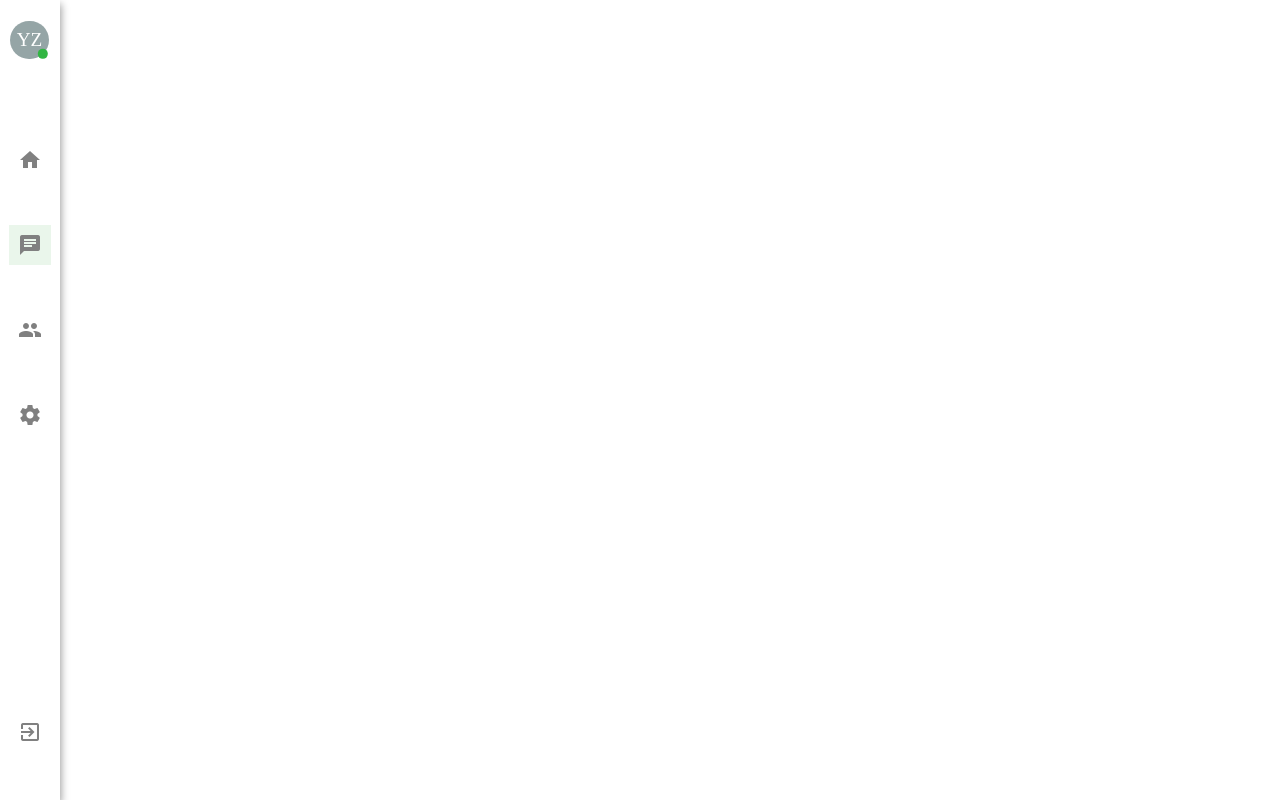
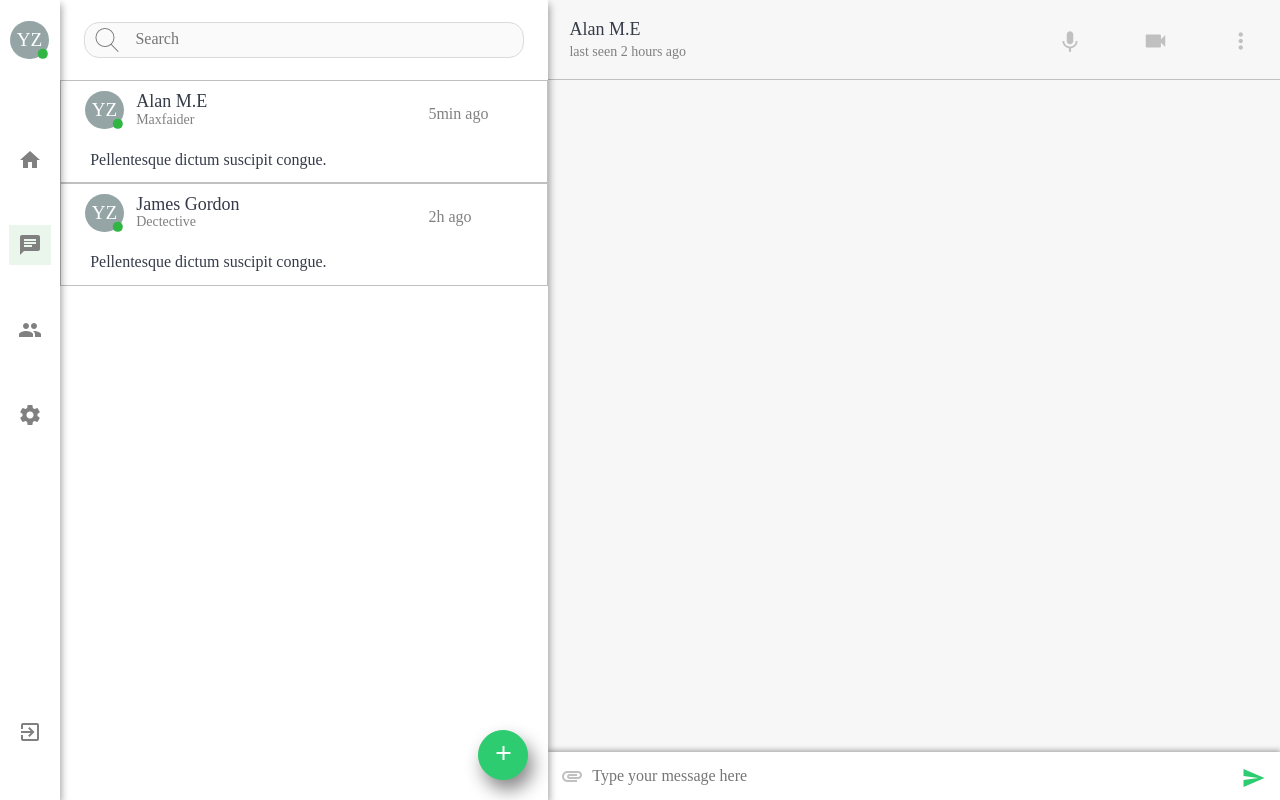
Before and after one commit to Maxfaider/fumoffu-chat, a React app in the folder Fumoffu-chat-front/: page / in a window 1280 px wide. Built offline with nearby package versions, Linux system fonts and the light colour scheme.

Commit message:
changed name class to className, style css

```diff
--- a/Fumoffu-chat-front/src/app/index.jsx
+++ b/Fumoffu-chat-front/src/app/index.jsx
@@ -1,4 +1,6 @@
 import React, { Component } from 'react';
+
+import Viewbuilder from '../views/viewbuilder';
 
 import './app.scss';
 
@@ -20,9 +22,10 @@ export default class App extends Component {
                         <div className="menu-item"> <i className="large material-icons"> settings </i> </div>
                     </section>
                     <section className="options">
-                        <div className="options-item"> <i class="large material-icons"> exit_to_app </i> </div>
+                        <div className="options-item"> <i className="large material-icons"> exit_to_app </i> </div>
                     </section>
                 </div>
+                { Viewbuilder.createChatZone() }
             </div>
         )
     }
--- a/Fumoffu-chat-front/src/componets/conversation-menu/index.jsx
+++ b/Fumoffu-chat-front/src/componets/conversation-menu/index.jsx
@@ -5,19 +5,19 @@ import './conversation-menu.scss';
 export default class ConversationMenu extends Component {
     render() {
         return (
-            <section class="conversation-menu">
-                <div class="user-indentifier">
-                    <div class="title"> Alan M.E </div>
-                    <div class="subtitle"> last seen 2 hours ago </div>
+            <section className="conversation-menu">
+                <div className="user-indentifier">
+                    <div className="title"> Alan M.E </div>
+                    <div className="subtitle"> last seen 2 hours ago </div>
                 </div>
-                <button class="btn btn-conversation-menu">
-                    <i class="material-icons btn-gray font-large"> call </i>
+                <button className="btn btn-conversation-menu">
+                    <i className="material-icons btn-gray font-large"> keyboard_voice </i>
                 </button>
-                <button class="btn btn-conversation-menu">
-                    <i class="material-icons btn-gray font-large"> videocam </i>
+                <button className="btn btn-conversation-menu">
+                    <i className="material-icons btn-gray font-large"> videocam </i>
                 </button>
-                <button class="btn btn-conversation-menu">
-                    <i class="material-icons btn-gray font-large"> more_vert </i>
+                <button className="btn btn-conversation-menu">
+                    <i className="material-icons btn-gray font-large"> more_vert </i>
                 </button>
             </section>
         )
--- a/Fumoffu-chat-front/src/componets/search/index.jsx
+++ b/Fumoffu-chat-front/src/componets/search/index.jsx
@@ -5,8 +5,8 @@ import './search.scss';
 export default class Search extends Component {
     render() {
         return (
-            <section class="search">
-                <input class="search-text" type="text" placeholder="Search" />
+            <section className="search">
+                <input className="search-text" type="text" placeholder="Search" />
             </section>
         )
     }
--- a/Fumoffu-chat-front/src/views/chat-zone/chat-zone.scss
+++ b/Fumoffu-chat-front/src/views/chat-zone/chat-zone.scss
@@ -9,6 +9,25 @@
         background-color: #FFFFFF;
         box-shadow: 1px 4px 8px 0 rgba(0, 0, 0, 0.4);
         z-index: 2;
+
+        .add-friends {
+            display: flex;
+            justify-content: flex-end;
+            flex-grow: 1;
+            padding: 2%;
+            padding-right: 4%;
+
+            .btn-round-add {
+                box-shadow: 5px 10px 18px #888888;
+                background-color: #2ecc71;
+                color: white;
+                border: 1px solid #2ecc71;
+                border-radius: 50%;
+                height: 50px;
+                width: 50px;
+                z-index: 3;
+            }
+        }
     }
 
     .conversation-zone {
@@ -16,6 +35,39 @@
         flex-direction: column;
         width: 60%;
         background-color: #F7F7F7;
+
+        .conversation-sender-zone {
+            display: flex;
+            background-color: #FAFAFA;
+            box-shadow: 0px 0px 6px 1px rgba(0, 0, 0, 0.4);
+            z-index: 1;
+            flex-grow: 1;
+        }
+
+        .text-sender {
+            border: none;
+            width: 85%;
+            padding-left: 1%;
+        }
+
+        .btn-attachment {
+            border: none;
+            background-color: white;
+            color: #C0C0C0;
+            padding: 1px;
+            padding-left: 12px;
+            padding-top: 5px;
+            text-align: center;
+        }
+
+        .btn-send {
+            text-align: center;
+            background-color: white;
+            padding-left: 20px;
+            padding-top: 9px;
+            color: #2ecc71;
+            flex-grow: 1;
+            z-index: 3;
+        }
     }
-
 }
--- a/Fumoffu-chat-front/src/views/chat-zone/index.jsx
+++ b/Fumoffu-chat-front/src/views/chat-zone/index.jsx
@@ -2,18 +2,38 @@ import React, { Component } from 'react';
 
 import Search from '../../componets/search';
 import ConversationMenu from '../../componets/conversation-menu';
+import FriendList from '../../componets/friend-list';
+import ConversationMessages from '../../componets/conversation-messages';
 
 import './chat-zone.scss';
 
+// View Higher level
+/* Feactures:
+    - Add Friend
+    - Select Friend
+    - Send Message
+    - Recivicer Message
+    - Other: Call, VideoCam, Block, Delete Messages, show Profile Friend
+*/
 export default class ChatZone extends Component {
     render() {
         return (
-            <section class="chat-zone">
-                <section class="friends-zone">
+            <section className="chat-zone">
+                <section className="friends-zone">
                     <Search />
+                    <FriendList />
+                    <section className="add-friends">
+                        <button className="btn-round-add"><i className="material-icons"> add </i></button>
+                    </section>
                 </section>
-                <section class="conversation-zone">
+                <section className="conversation-zone">
                     <ConversationMenu />
+                    <ConversationMessages />
+                    <section className="conversation-sender-zone">
+                        <button className="btn-attachment"><i className="material-icons"> attachment </i></button>
+                        <input className="text-sender" type="text" placeholder="Type your message here" />
+                        <button className="btn-send"><i className="material-icons"> send </i></button>
+                    </section>
                 </section>
             </section>
         )
```
